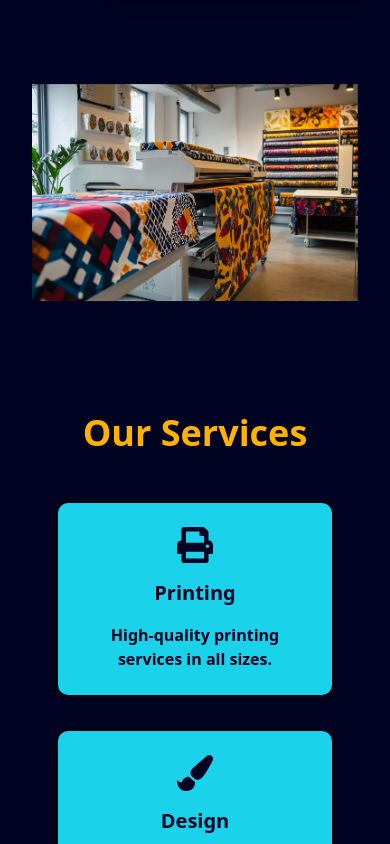
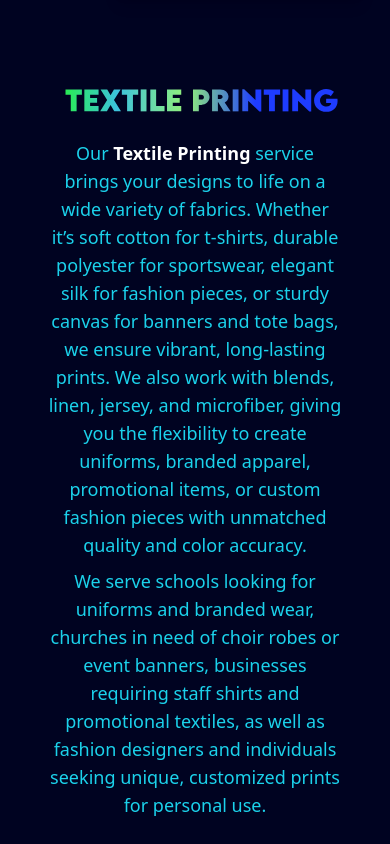
Before and after one commit to Abraham-trigs/ellicom-Up, a Next.js app in the folder ellicom-up/: page / in a window 390 px wide. Shown: the part 860-1704 px from the top of the page. Built offline with nearby package versions, Linux system fonts and the light colour scheme; no server answers.

Commit message:
Textile section responsiveness implemented correctly

```diff
--- a/ellicom-up/src/app/page.tsx
+++ b/ellicom-up/src/app/page.tsx
@@ -5,6 +5,7 @@ import TagAndSlider from "@/components/home/TagAndSlider";
 import ImageDisplay from "@/components/home/ImageDisplay";
 import SendJobButton from "@/components/SendJobButton";
 import ServiceGrid from "@/components/home/ServiceGrid";
+import TextilePrintingSVG from "@/components/home/TextilePrinting/TextilePrnting";
 
 export default function Home() {
   const bannerImages = [
@@ -48,8 +49,49 @@ export default function Home() {
             onClick={() => alert("Send Print / Designs Now clicked")}
           />
         </div>
-        <ImageDisplay images={clothImages} alt="Cloth Banner" />
-        <ServiceGrid />
+
+        <div
+          className="flex flex-col md:flex-row items-center justify-center
+                max-w-6xl mx-auto px-4 gap-8 md:gap-12 lg:gap-16"
+        >
+          {/* Text Section */}
+          <div className="flex-1 flex justify-center">
+            <div className="max-w-2xl text-center md:text-left">
+              <TextilePrintingSVG />
+
+              <p className="mt-4 text-lg text-textSecondary">
+                Our{" "}
+                <span className="text-head font-bold">Textile Printing</span>{" "}
+                service brings your designs to life on a wide variety of
+                fabrics. Whether it’s soft cotton for t-shirts, durable
+                polyester for sportswear, elegant silk for fashion pieces, or
+                sturdy canvas for banners and tote bags, we ensure vibrant,
+                long-lasting prints. We also work with blends, linen, jersey,
+                and microfiber, giving you the flexibility to create uniforms,
+                branded apparel, promotional items, or custom fashion pieces
+                with unmatched quality and color accuracy.
+              </p>
+
+              <p className="mt-2 text-lg text-textSecondary">
+                We serve schools looking for uniforms and branded wear, churches
+                in need of choir robes or event banners, businesses requiring
+                staff shirts and promotional textiles, as well as fashion
+                designers and individuals seeking unique, customized prints for
+                personal use.
+              </p>
+            </div>
+          </div>
+
+          {/* Image Section */}
+          <div className="flex-1 flex justify-center">
+            <div className="max-w-xl">
+              <ImageDisplay images={clothImages} alt="Cloth Banner" />
+            </div>
+          </div>
+        </div>
+        <div className="">
+          <ServiceGrid />
+        </div>
       </main>
     </>
   );
--- a/ellicom-up/src/components/home/ImageDisplay.tsx
+++ b/ellicom-up/src/components/home/ImageDisplay.tsx
@@ -19,7 +19,7 @@ export default function ImageDisplay({
   const largestImage = images[images.length - 1];
 
   return (
-    <section className="relative w-full flex justify-center">
+    <section className="relative w-full flex justify-center m-0">
       <Image
         src={largestImage.src}
         alt={alt}
--- /dev/null
+++ b/ellicom-up/src/components/home/TextilePrinting/TextilePrnting.tsx
@@ -0,0 +1,82 @@
+"use client";
+
+export default function TextilePrinting({
+  className,
+  ...props
+}: React.SVGProps<SVGSVGElement>) {
+  return (
+    <svg
+      xmlns="http://www.w3.org/2000/svg"
+      // Tight, centered bounding box
+      viewBox="0 0 760 100"
+      className={`w-full max-w-[500px] h-auto ${className}`}
+      {...props}
+    >
+      <defs>
+        <linearGradient
+          id="grad"
+          x1="0"
+          y1="0"
+          x2="760"
+          y2="0"
+          gradientUnits="userSpaceOnUse"
+        >
+          <stop offset="5%" stopColor="#27ef46">
+            <animate
+              attributeName="offset"
+              values="0.05;0.18;0.08;0.20;0.05"
+              dur="1.5s"
+              repeatCount="indefinite"
+            />
+          </stop>
+
+          <stop offset="30%" stopColor="#3cc2dd">
+            <animate
+              attributeName="offset"
+              values="0.30;0.42;0.28;0.45;0.32"
+              dur="1.3s"
+              repeatCount="indefinite"
+            />
+          </stop>
+
+          <stop offset="60%" stopColor="#93f179">
+            <animate
+              attributeName="offset"
+              values="0.55;0.68;0.60;0.72;0.58"
+              dur="1.6s"
+              repeatCount="indefinite"
+            />
+          </stop>
+
+          <stop offset="90%" stopColor="#1e3cff">
+            <animate
+              attributeName="offset"
+              values="0.80;0.93;0.85;0.95;0.82"
+              dur="1.8s"
+              repeatCount="indefinite"
+            />
+          </stop>
+        </linearGradient>
+      </defs>
+
+      {/* Shifted group slightly to vertically center text */}
+      <g fill="url(#grad)" transform="translate(0,-220)">
+        <path d="M87.45459,248.07617h-13.58838v42.66504h-15.10156v-42.66504h-13.62305v-14.08057h42.31299v14.08057Z" />
+        <path d="M108.75098,248.00586v7.92041h18.02344v12.56738h-18.02344v8.13135h21.89551v14.11621h-36.78613v-56.74561h36.78613v14.01025h-21.89551Z" />
+        <path d="M152.82275,261.27734l-17.0376-27.28174h17.24854l8.69531,14.99609,8.65967-14.99609h17.24902l-17.1084,27.24609,18.05859,29.49951h-17.35449l-9.54004-16.75635-9.50439,16.75635h-17.35449l17.98828-29.46387Z" />
+        <path d="M233.11768,248.07617h-13.58838v42.66504h-15.10156v-42.66504h-13.62305v-14.08057h42.31299v14.08057Z" />
+        <path d="M239.52344,233.99561h15.06641v56.74561h-15.06641v-56.74561Z" />
+        <path d="M301.23242,276.58984v14.15137h-36.78613v-56.74561h15.06641v42.59424h21.71973Z" />
+        <path d="M322.52881,248.00586v7.92041h18.02344v12.56738h-18.02344v8.13135h21.89551v14.11621h-36.78613v-56.74561h36.78613v14.01025h-21.89551Z" />
+        <path d="M374.80225,233.99561h21.43799c11.6875,0,21.43848,8.80029,21.43848,19.88916,0,10.94775-9.54004,20.13525-21.43848,20.13525h-6.37158v16.72119h-15.06641v-56.74561ZM403.13965,253.95508c0-3.44971-2.88672-6.05469-6.89941-6.05469h-6.37158v12.21484l6.37158.03564c4.04883.03516,6.89941-2.71094,6.89941-6.1958Z" />
+        <path d="M454.39355,290.74121l-15.17188-24.6416v24.6416h-15.06641l-.07031-56.74561h21.54297c12.25098,0,21.01562,8.27246,21.01562,18.4458,0,7.07568-4.25879,12.98975-9.82129,15.52393l15.20703,22.77588h-17.63574ZM439.15137,258.91846l6.16016.03516c3.20312.03516,6.125-2.21777,6.125-5.70264,0-3.52002-2.95703-5.70264-6.125-5.70264h-6.16016v11.37012Z" />
+        <path d="M477.4502,233.99561h15.06641v56.74561h-15.06641v-56.74561Z" />
+        <path d="M551.4082,233.92529v57.37939h-4.78809l-29.18164-28.26758v27.73926h-15.06641v-57.34424h4.85742l29.07715,28.16162v-27.66846h15.10156Z" />
+        <path d="M600.12695,248.07617h-13.58789v42.66504h-15.10156v-42.66504h-13.62305v-14.08057h42.3125v14.08057Z" />
+        <path d="M606.5332,233.99561h15.06641v56.74561h-15.06641v-56.74561Z" />
+        <path d="M680.49219,233.92529v57.37939h-4.78809l-29.18164-28.26758v27.73926h-15.06641v-57.34424h4.85742l29.07715,28.16162v-27.66846h15.10156Z" />
+        <path d="M748.67676,263.6709c0,17.24902-13.02441,28.4082-29.14746,28.4082-18.02344,0-31.64648-13.44727-31.64648-29.64014s13.6582-29.81641,31.25977-29.81641c7.2168.10596,15.55957,3.16846,20.24121,7.49805l-8.34277,11.44092c-3.16797-2.95703-7.70996-4.85791-11.89844-4.85791-8.44824,0-15.87598,6.93457-15.87598,15.7002,0,7.95557,6.37109,15.69971,16.86133,15.69971,6.86426,0,11.75781-3.30859,11.96875-8.72998h-12.98926v-11.22949h29.1123c.28125,1.90088.45703,3.73145.45703,5.52686Z" />
+      </g>
+    </svg>
+  );
+}
```
